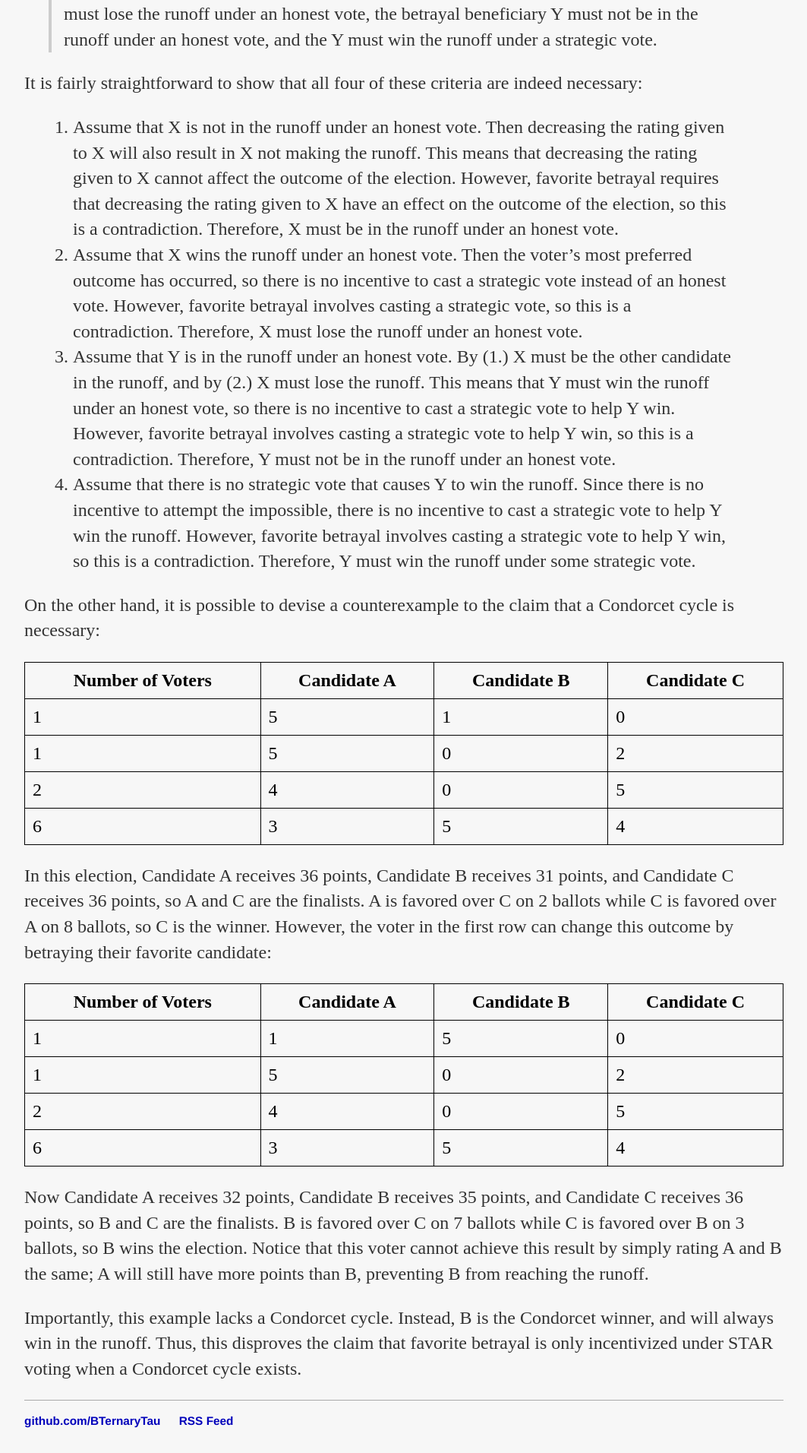
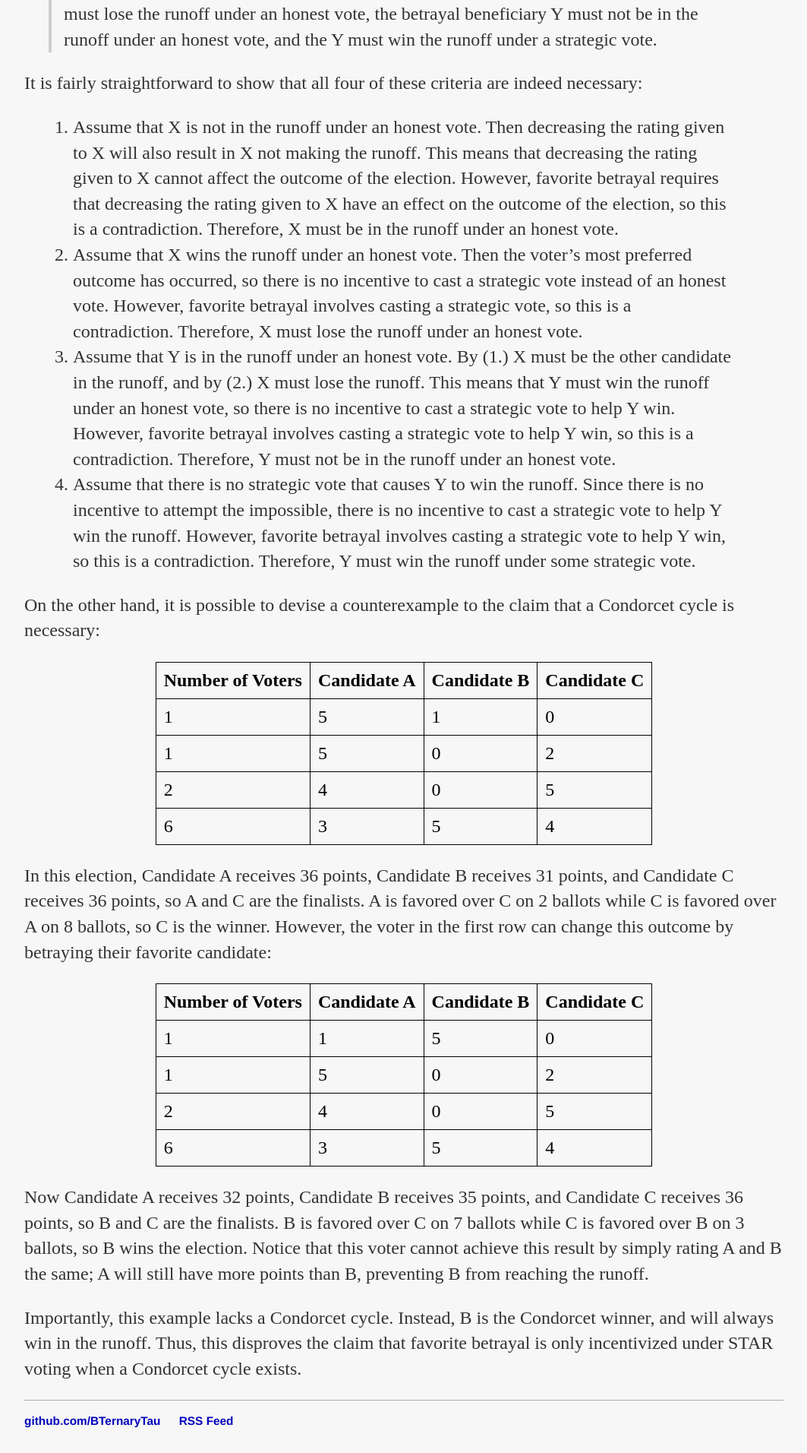
Before and after one commit to BTernaryTau/bternarytau.github.io, a Jekyll site: the page built from miscellaneous/voting-theory/favorite-betrayal-under-star.md, in a window 1280 px wide. Shown: the part 782-2694 px from the top of the page at 76% size, without its empty margins (108-1171 px from the left). Built offline with Jekyll 4.4.1, drawn with Linux system fonts in a browser that asks for light colours; comment, search, counter and statistics services are not loaded.

Commit message:
Center tables

```diff
--- a/assets/css/max-499px.scss
+++ b/assets/css/max-499px.scss
@@ -151,7 +151,9 @@ sub {
 table {
   border: 1px solid black;
   border-collapse: collapse;
-  width: 100%;
+  max-width: 100%;
+  margin-left: auto;
+  margin-right: auto;
 }
 th, td {
   font-size: 1.1em;
--- a/assets/css/min-500px.scss
+++ b/assets/css/min-500px.scss
@@ -166,7 +166,9 @@ sub {
 table {
   border: 1px solid black;
   border-collapse: collapse;
-  width: 100%;
+  max-width: 100%;
+  margin-left: auto;
+  margin-right: auto;
 }
 th, td {
   font-size: 1.5em;
```
